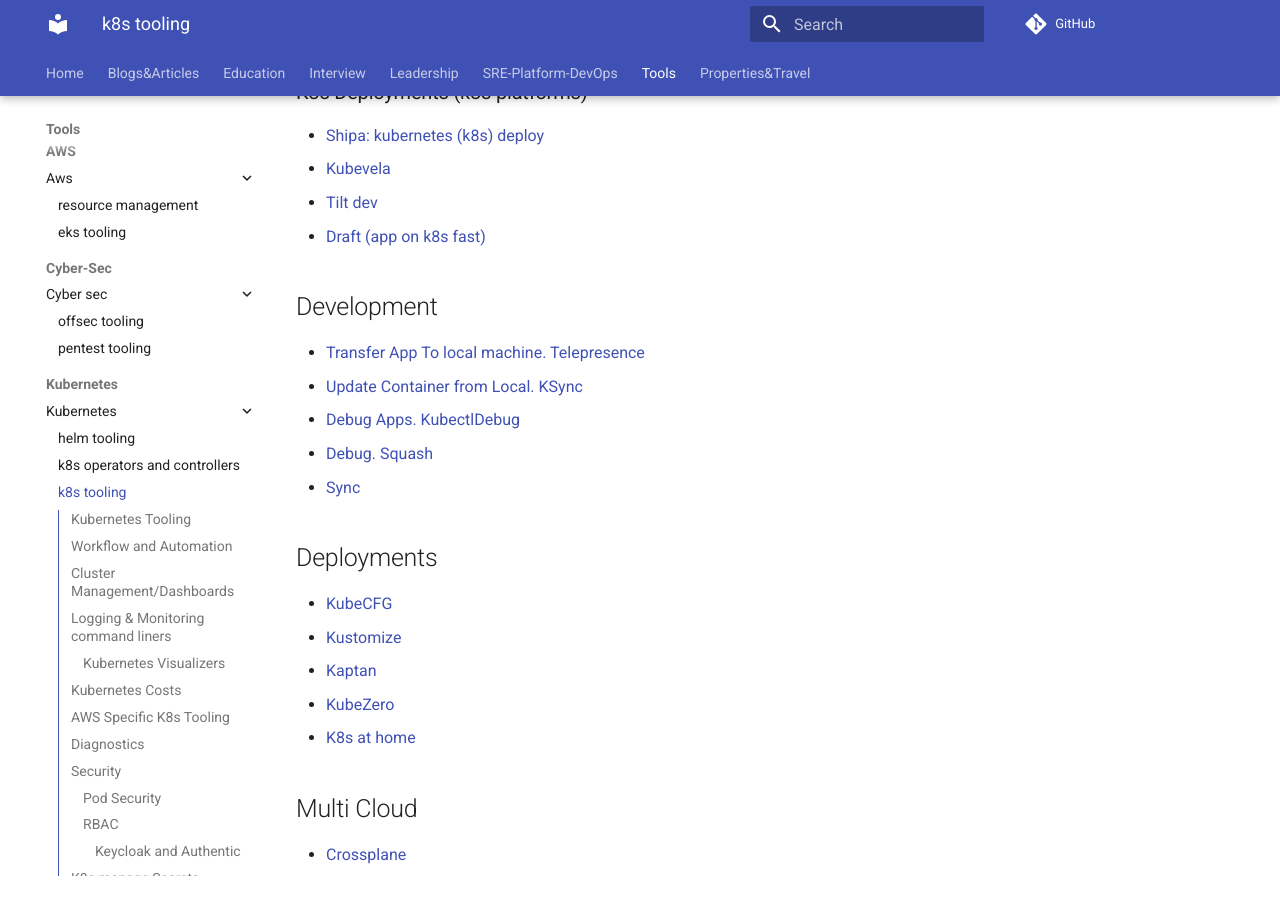
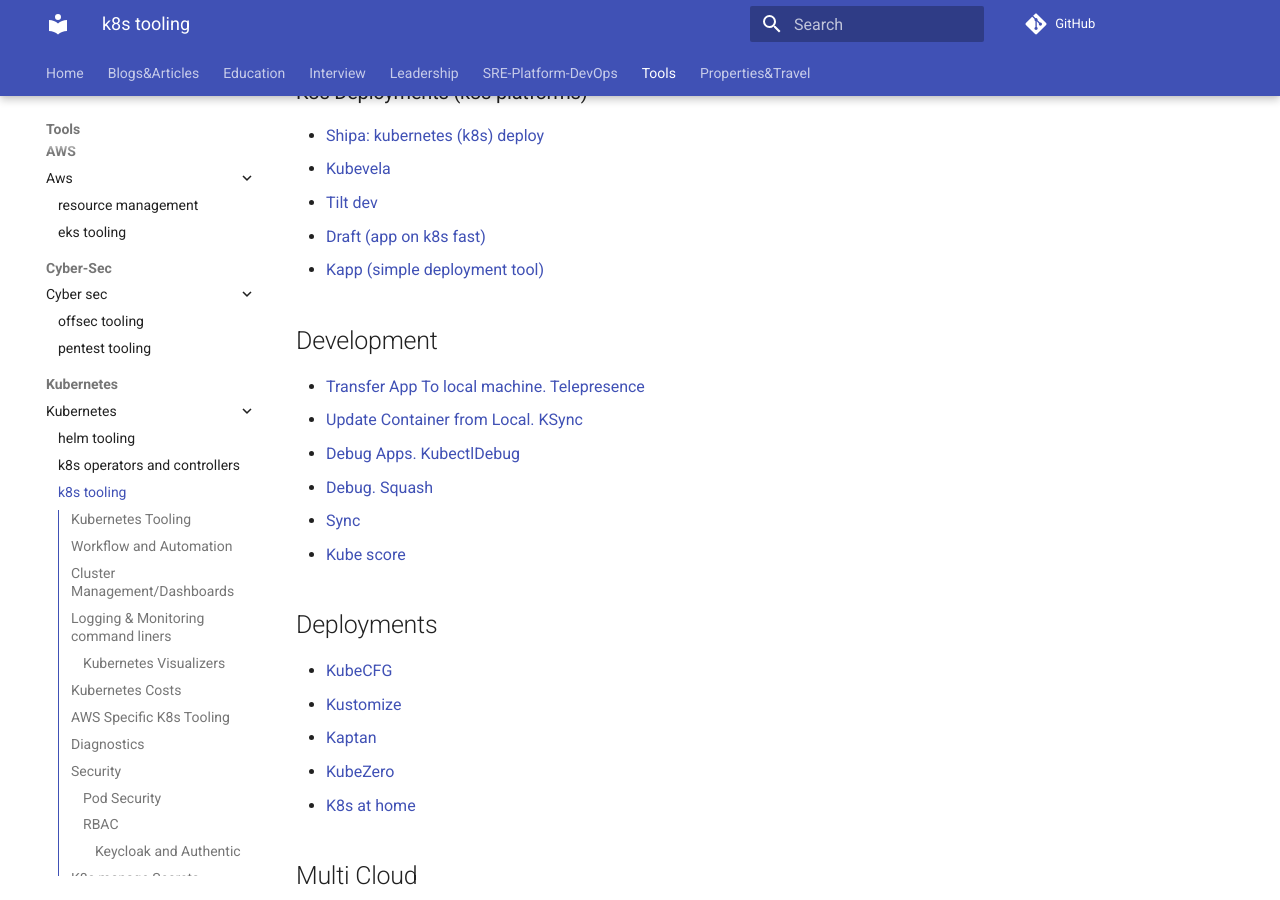
Before and after one commit to ivankatliarchuk/knowledge-base, an MkDocs documentation site: the page built from docs/tools/kubernetes/k8s.md, in a window 1280 px wide and 900 px high, scrolled down 4077 px. Built offline with MkDocs 1.6.1 and Material for MkDocs 9.7.7, drawn with Linux system fonts in a browser that asks for light colours; comment, search, counter and statistics services are not loaded.

Commit message:
wip
Signed-off-by: ivan katliarchuk <ivan.katliarchuk@gmail.com>

```diff
--- a/docs/tools/kubernetes/k8s.md
+++ b/docs/tools/kubernetes/k8s.md
@@ -140,6 +140,7 @@
 - [Kubevela](https://kubevela.io/)
 - [Tilt dev](https://tilt.dev/)
 - [Draft (app on k8s fast)](https://github.com/Azure/draft/)
+- [Kapp (simple deployment tool)](https://github.com/carvel-dev/kapp)
 
 ## Development
 
@@ -148,6 +149,7 @@
 - [Debug Apps. KubectlDebug](https://github.com/aylei/kubectl-debug)
 - [Debug. Squash](https://squash.solo.io/)
 - [Sync](https://github.com/ksync/ksync)
+- [Kube score](https://github.com/zegl/kube-score)
 
 ## Deployments
 
```
